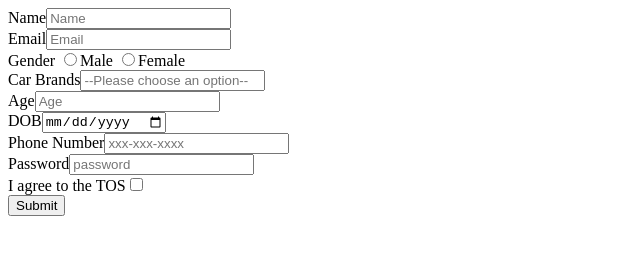
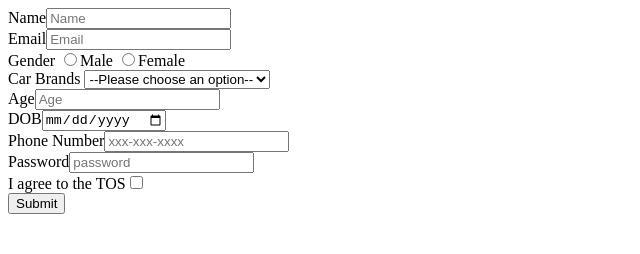
Before and after one commit to acciojob/signup-form-car-mohanapriyak07, a website: page main.html in a window 1280 px wide. Shown: the whole page, without its empty margins (0-640 px from the left). Drawn offline with Linux system fonts and the light colour scheme.

Commit message:
created a submission

```diff
--- a/main.html
+++ b/main.html
@@ -18,7 +18,10 @@
 		      <label for="gender_f">
 		        <input type="radio" name="gender" id="gender_f" value="female">Female
 		      </label><br/>
-         <label for="cars">Car Brands</label><input type="select" id="cars" required placeholder="--Please choose an option--"><br/>
+         <label for="cars">Car Brands</label> <select name="cars" id="cars" required placeholder="--Please choose an option--">
+    <option>--Please choose an option--</option>
+
+  </select><br/>
 		<label for="age">Age</label><input type="number" id="age" placeholder="Age" required><br/>
 		<label for="dob">DOB</label><input type="date" id="dob" required><br/>
 		<label for="tel">Phone Number</label><input type="tel" id="tel" placeholder="xxx-xxx-xxxx"><br/>
```
